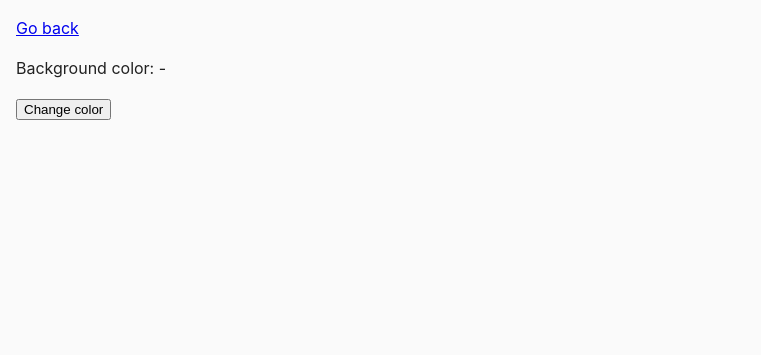
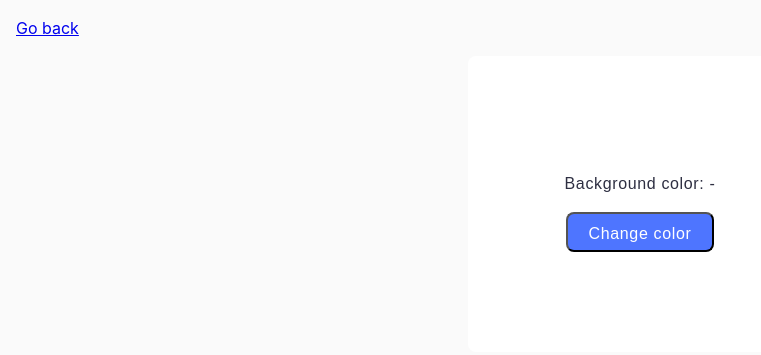
Before and after one commit to Alex-Sea-gull/goit-js-hw-07, a plain HTML site: page task-5.html in a window 1280 px wide. Shown: the whole page, without its empty margins (0-761 px from the left). Drawn offline with Linux system fonts and the light colour scheme.

Commit message:
add task-5

```diff
--- /dev/null
+++ b/css/task-5.css
@@ -0,0 +1,32 @@
+.widget {
+    border-radius: 8px;
+    padding: 100px 88px;
+    width: 345px;
+    text-align: center;
+    background-color: #fff;
+    margin: 0 auto;
+}
+
+.text-color {
+    font-family: "Montserrat", sans-serif;
+    font-size: 16px;
+    line-height: 1.5;
+    letter-spacing: 0.04em;
+    color: #2e2f42;
+}
+
+.color {}
+
+.change-color {
+    border-radius: 8px;
+    padding: 8px 16px;
+    width: 148px;
+    height: 40px;
+    background-color: #4e75ff;
+    font-family: "Montserrat", sans-serif;
+    font-weight: 500;
+    font-size: 16px;
+    line-height: 1.5;
+    letter-spacing: 0.04em;
+    color: #fff;
+}
--- a/js/task-5.js
+++ b/js/task-5.js
@@ -1,5 +1,44 @@
-function getRandomHexColor() {
-  return `#${Math.floor(Math.random() * 16777215)
-    .toString(16)
-    .padStart(6, 0)}`;
-}
+// function getRandomHexColor() {
+//   return `#${Math.floor(Math.random() * 16777215)
+//     .toString(16)
+//     .padStart(6, 0)}`;
+// }
+
+// const button = document.querySelector('.change-color');
+// const colorSpan = document.querySelector('.color');
+
+
+// button.addEventListener('click', function () {
+//   const randomColor = getRandomHexColor();
+//   document.body.style.backgroundColor = randomColor;
+//   colorSpan.textContent = randomColor;
+//   // console.log(randomColor);
+// });
+
+
+// Напиши скрипт, який змінює колір фону елемента <body> через інлайн-стиль по кліку на button.change-color і задає це значення кольору текстовим вмістом для span.color.
+
+
+// <div class="widget">
+//   <p>Background color: <span class="color">-</span></p>
+//   <button type="button" class="change-color">Change color</button>
+// </div>
+
+
+// Для генерування випадкового кольору використовуй функцію getRandomHexColor().
+
+// function getRandomHexColor() {
+//   return `#${Math.floor(Math.random() * 16777215)
+//     .toString(16)
+//     .padStart(6, 0)}`;
+// }
+
+
+// Зверни увагу, що функція getRandomHexColor() повертає колір у hex-форматі, в той час як колір фону на <body> буде у форматі rgb. Це нормально й не потребує якихось правок.
+
+
+// На що буде звертати увагу ментор при перевірці:
+
+// Фон на <body> задається тільки після кліку на button.change-color
+// При кожному кліку на елемент button.change-color фон <body> зафарбовується новим рандомним кольором
+// На <body> і span.color значення одного й того самого кольору
--- a/task-5.html
+++ b/task-5.html
@@ -6,12 +6,13 @@
     <meta name="viewport" content="width=device-width, initial-scale=1.0" />
     <title>Task 5</title>
     <link rel="stylesheet" href="./css/common.css" />
+    <link rel="stylesheet" href="./css/task-5.css" />
   </head>
   <body>
     <p><a href="./index.html">Go back</a></p>
 
     <div class="widget">
-      <p>Background color: <span class="color">-</span></p>
+      <p class="text-color">Background color: <span class="color">-</span></p>
       <button type="button" class="change-color">Change color</button>
     </div>
 
```
